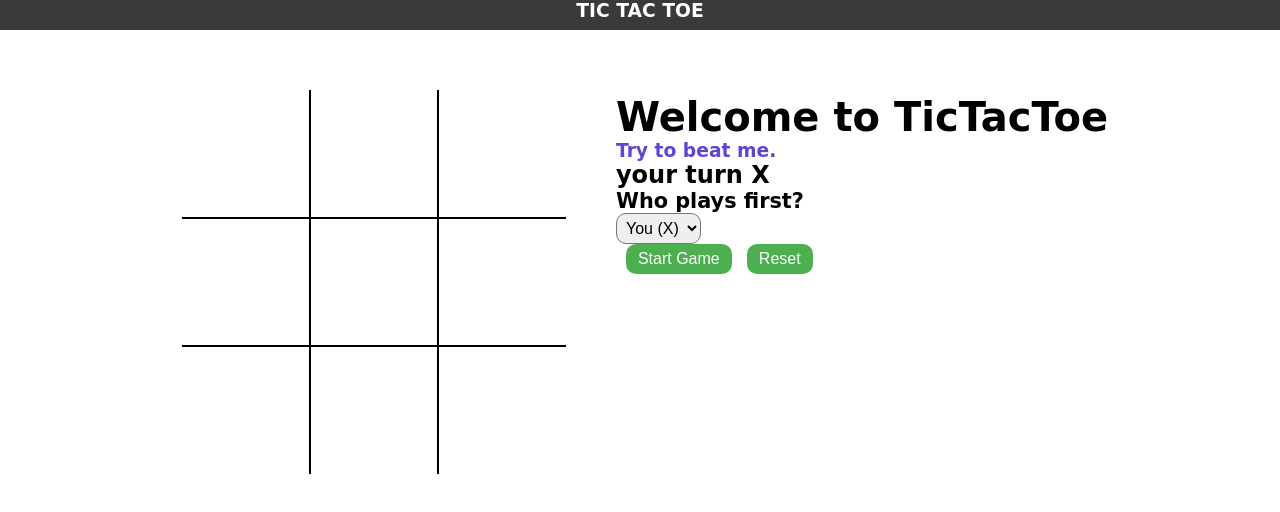
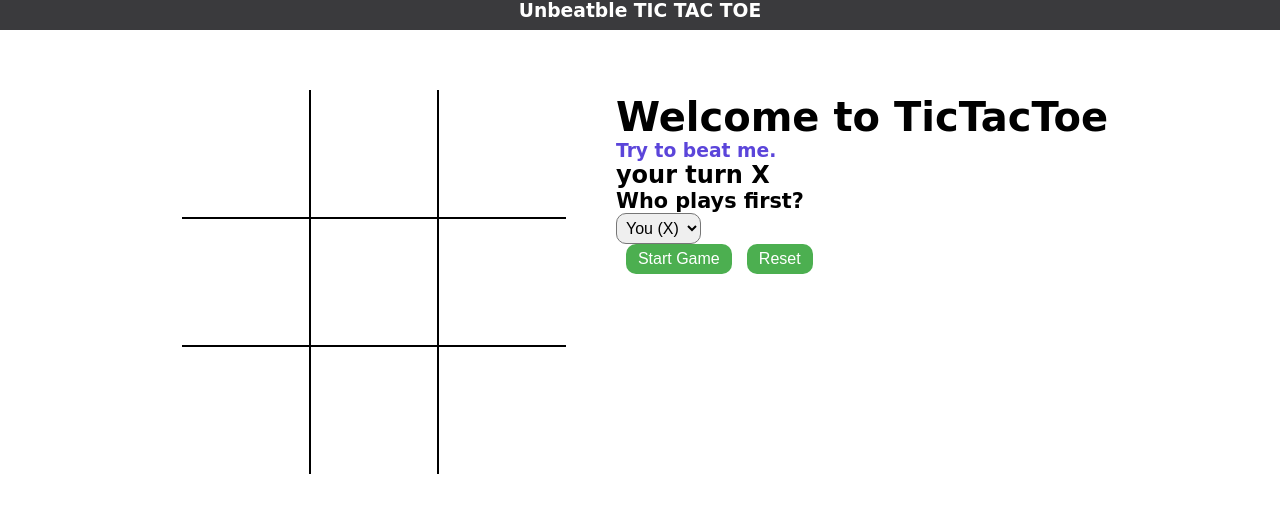
Before and after one commit to MarufAnan/TicTacToe, a plain HTML site: page Unbetable_TicTacToe/index.html in a window 1280 px wide. Drawn offline with Linux system fonts and the light colour scheme; a web font is replaced by a local one.

Commit message:
title change

```diff
--- a/Unbetable_TicTacToe/index.html
+++ b/Unbetable_TicTacToe/index.html
@@ -4,7 +4,7 @@
 <head>
     <meta charset="UTF-8" />
     <meta name="viewport" content="width=device-width, initial-scale=1.0" />
-    <title>Tic Tac Toe</title>
+    <title>Unbeatable Tic Tac Toe</title>
     <!-- Google Font -->
     <link href="https://fonts.googleapis.com/css2?family=Baloo+Bhaina+2&display=swap" rel="stylesheet" />
     <link rel="stylesheet" href="./style.css">
@@ -12,7 +12,7 @@
 
 <body>
     <nav>
-        <h3>TIC TAC TOE</h3>
+        <h3>Unbeatble TIC TAC TOE</h3>
     </nav>
     <div class="gamecontainer">
         <div class="container">
```
